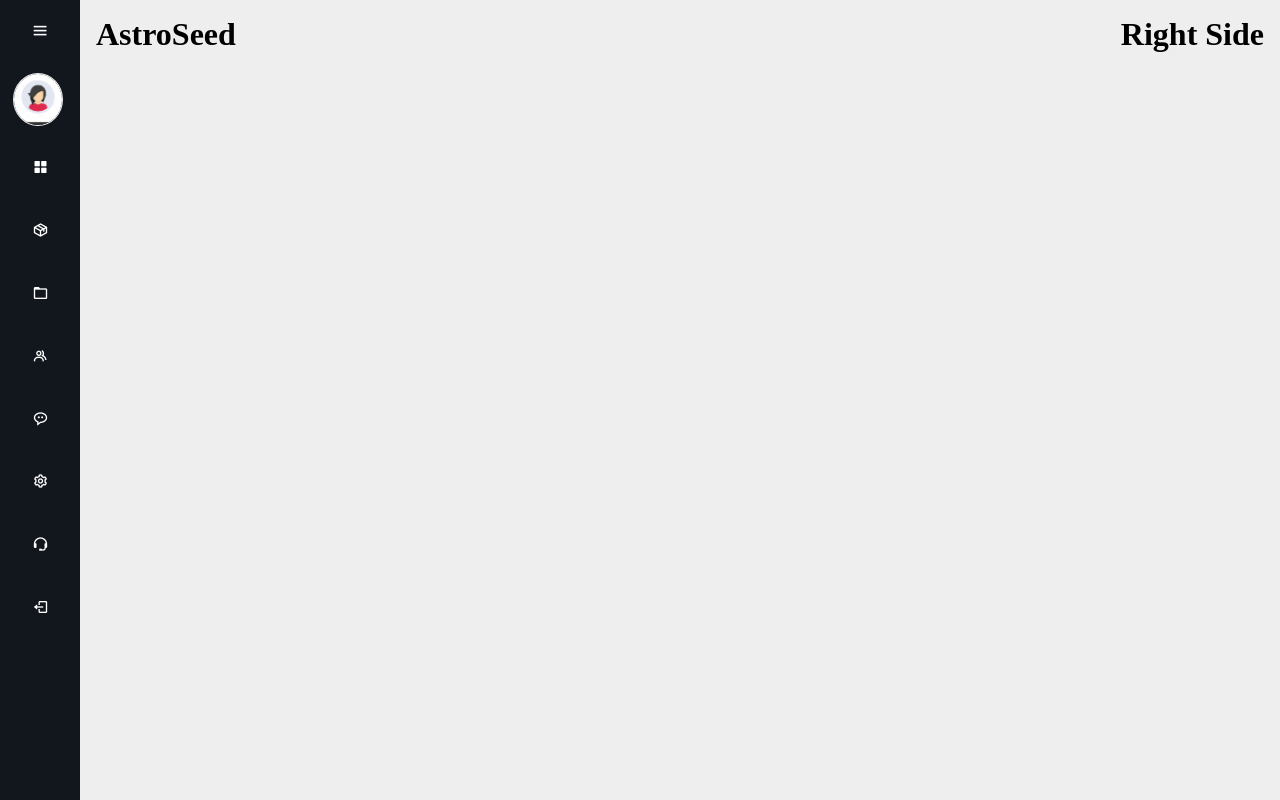
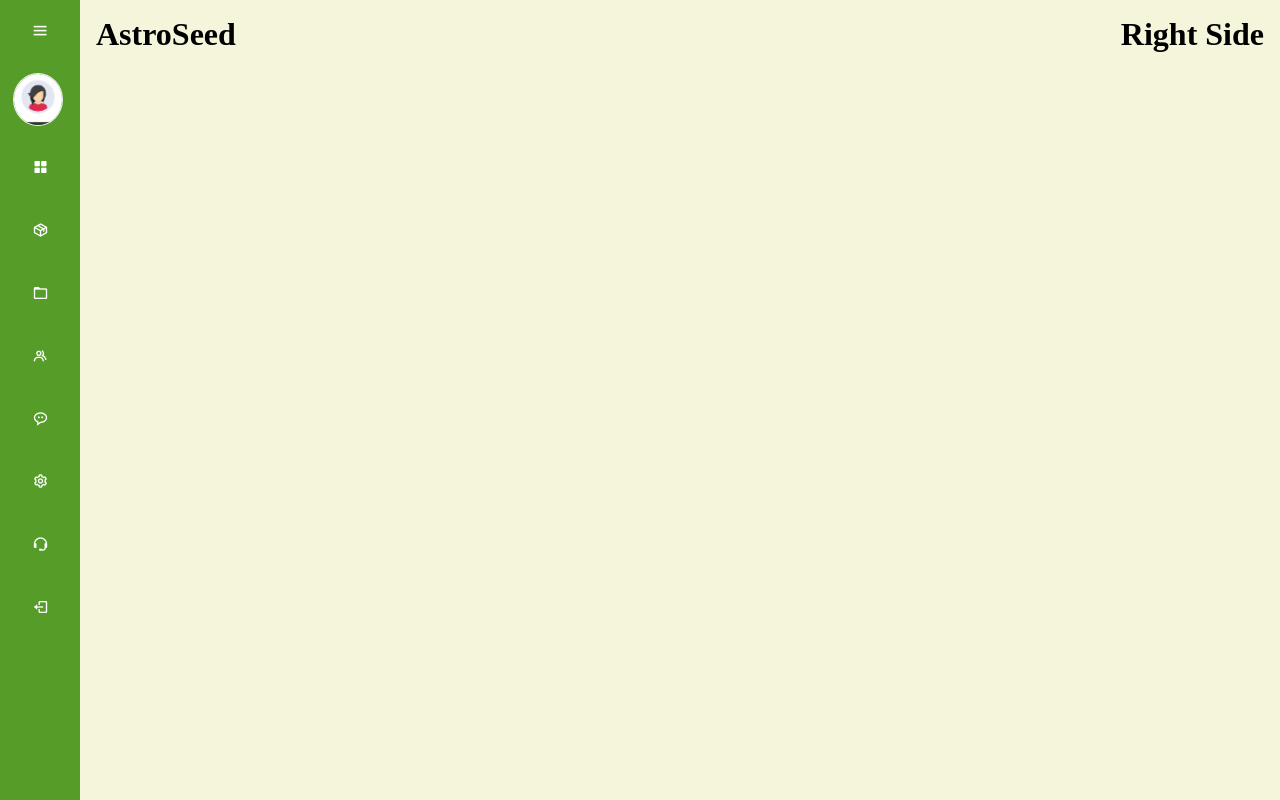
Before and after one commit to anekemuna/AstroSeed_MarketPlace, a Django app: page /OrderManagement/ in a window 1280 px wide. Run offline with Django 5.2, Linux system fonts and the light colour scheme.

Commit message:
Ordermanagement Font and colour fixed

```diff
--- a/Capstone_Workspace/Marketplace/static/myapp/order_management.css
+++ b/Capstone_Workspace/Marketplace/static/myapp/order_management.css
@@ -4,6 +4,22 @@
     padding: 0;
     box-sizing: border-box;
 }
+
+:root {
+    --backgroundColour: #F5F5DC;
+    --green: #559C29;
+    --green-d-1: #3b850d;
+    --yellow: #FFBD13;
+    --blue: #4383FF;
+    --blue-d-1: #3278FF;
+    --light: #F5F5F5;
+    --grey: #AAA;
+    --white: #FFF;
+    --shadow: 8px 8px 30px rgba(0,0,0,.05);
+}
+
+@import url('https://fonts.googleapis.com/css?family=Nunito:400,700|Oxygen:400,700&display=swap');
+
 
 /* Sidebar styles */
 
@@ -19,7 +35,7 @@
     left: 0;
     height: 100vh;
     width: 80px;
-    background-color: #12171e;
+    background-color:var(--green);
     padding: 0.4rem 0.8rem;
     transition: all 0.5s ease;
 }
@@ -155,7 +171,7 @@
 /* Content styles */
 .main-content {
     position: relative;
-    background-color: #eee;
+    background-color: var(--backgroundColour);
     min-height: 100vh;
     top: 0;
     left: 80px;
--- a/Capstone_Workspace/Marketplace/templates/Marketplace/OrderManagement.html
+++ b/Capstone_Workspace/Marketplace/templates/Marketplace/OrderManagement.html
@@ -13,7 +13,7 @@
      <div class="sidebar">
         <div class="top">
             <div class="logo">
-                <i class="bx bxl-codepen"></i>
+                <img src="{% static 'images/logo.png' %}" alt="Astroseed Logo" class="logo-pic" style="height: 50px;">
                 <span>AstroSeed</span>
             </div>
             <i class="bx bx-menu" id="toggle-sidebar-button" onclick="toggleSidebar()"></i>
```
